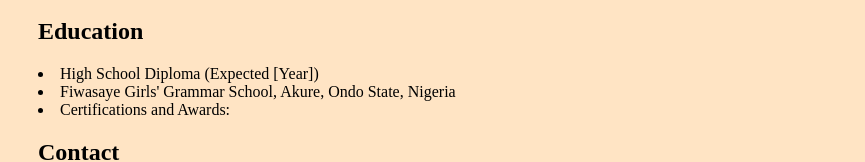
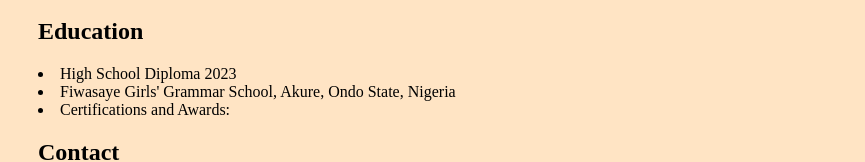
Before and after one commit to Starrmomo/momoh-fatima, a plain HTML site: page index.html in a window 1280 px wide. Shown: the part 1061-1223 px from the top of the page, without its empty margins (30-895 px from the left). Drawn offline with Linux system fonts and the light colour scheme; a web font is replaced by a local one.

Commit message:
changed expected year

```diff
--- a/index.html
+++ b/index.html
@@ -90,7 +90,7 @@
 <section id="Education">
 <h2>Education</h2>
 
-<li>High School Diploma (Expected [Year])</li>
+<li>High School Diploma 2023</li>
   <li> Fiwasaye Girls' Grammar School, Akure, Ondo State, Nigeria</li>
  <li>Certifications and Awards:
 </li>
```
